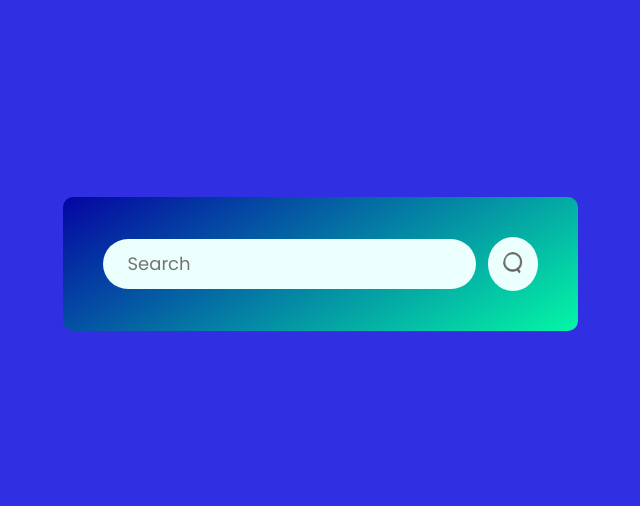
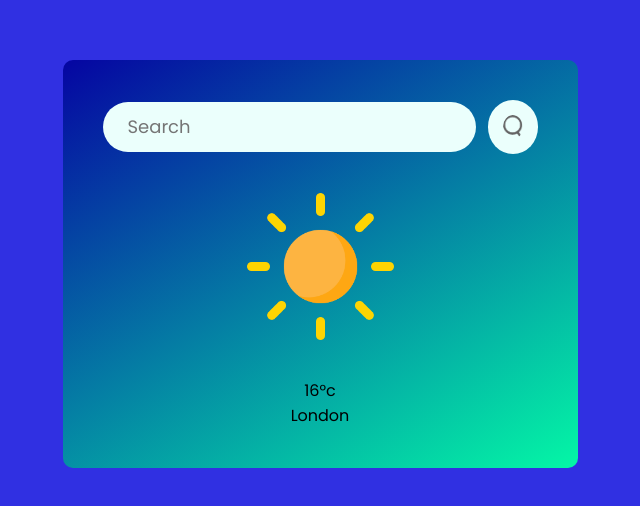
Before and after one commit to IAMOTAS/Frontend-MentorChallenges, a React app in the folder React-Weather-App/: page / in a window 1280 px wide. Shown: the part 136-642 px from the top of the page, without its empty margins (320-960 px from the left). Built offline with nearby package versions, Linux system fonts and the light colour scheme; the HTML template or start-up script is replaced by a standard one.

Commit message:
6th-june-2024

```diff
--- a/React-Weather-App/src/components/Weather.jsx
+++ b/React-Weather-App/src/components/Weather.jsx
@@ -1,6 +1,14 @@
 import React from 'react';
 import './Weather.css';
+import clear_icon from '../assets/clear.png';
+import clouds_icon from '../assets/search.png';
+import drizzle_icon from '../assets/drizzle.png';
+import humidity_icon from '../assets/humidity.png';
+import mist_icon from '../assets/mist.png';
+import rain_icon from '../assets/rain.png';
 import search_icon from '../assets/search.png';
+import snow_icon from '../assets/snow.png';
+import wind from '../assets/wind.png';
 
 
 
@@ -14,6 +22,9 @@
         <input type='text' placeholder = 'Search'/>
         <img src={search_icon} alt=''/>
     </div>
+    <img src={clear_icon} alt='' className='weather-icon'/>
+    <p className='temperature'>16°c</p>
+    <p className='location'>London</p>
 
     </div>
   )
```
